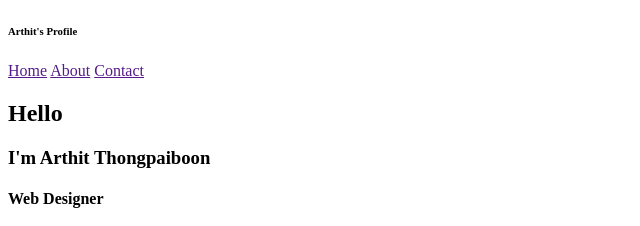
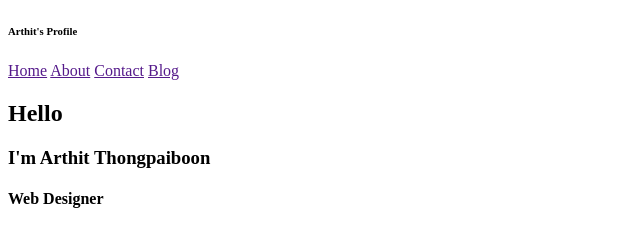
Before and after one commit to Lloyd49/webapp68, a plain HTML site: page index.html in a window 1280 px wide. Shown: the top 226 px of the page, 0-640 px from the left. Drawn offline with Linux system fonts and the light colour scheme.

Commit message:
commit message

```diff
--- a/index.html
+++ b/index.html
@@ -14,6 +14,7 @@
         <a href="">Home</a>
         <a href="">About</a>
         <a href="">Contact</a>
+        <a href="">Blog</a>
     </nav>
     <section>
         <h2>Hello</h2>
```
